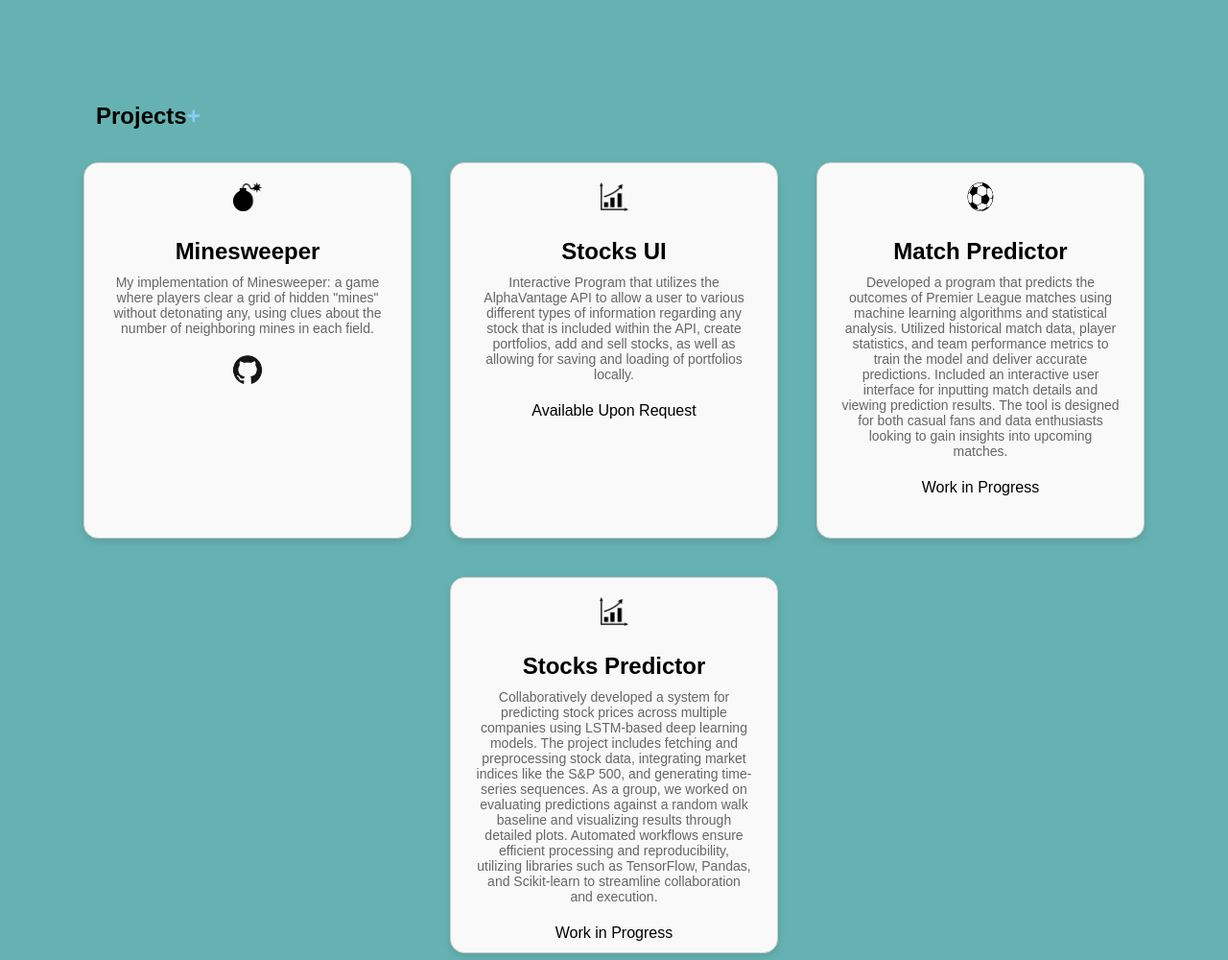
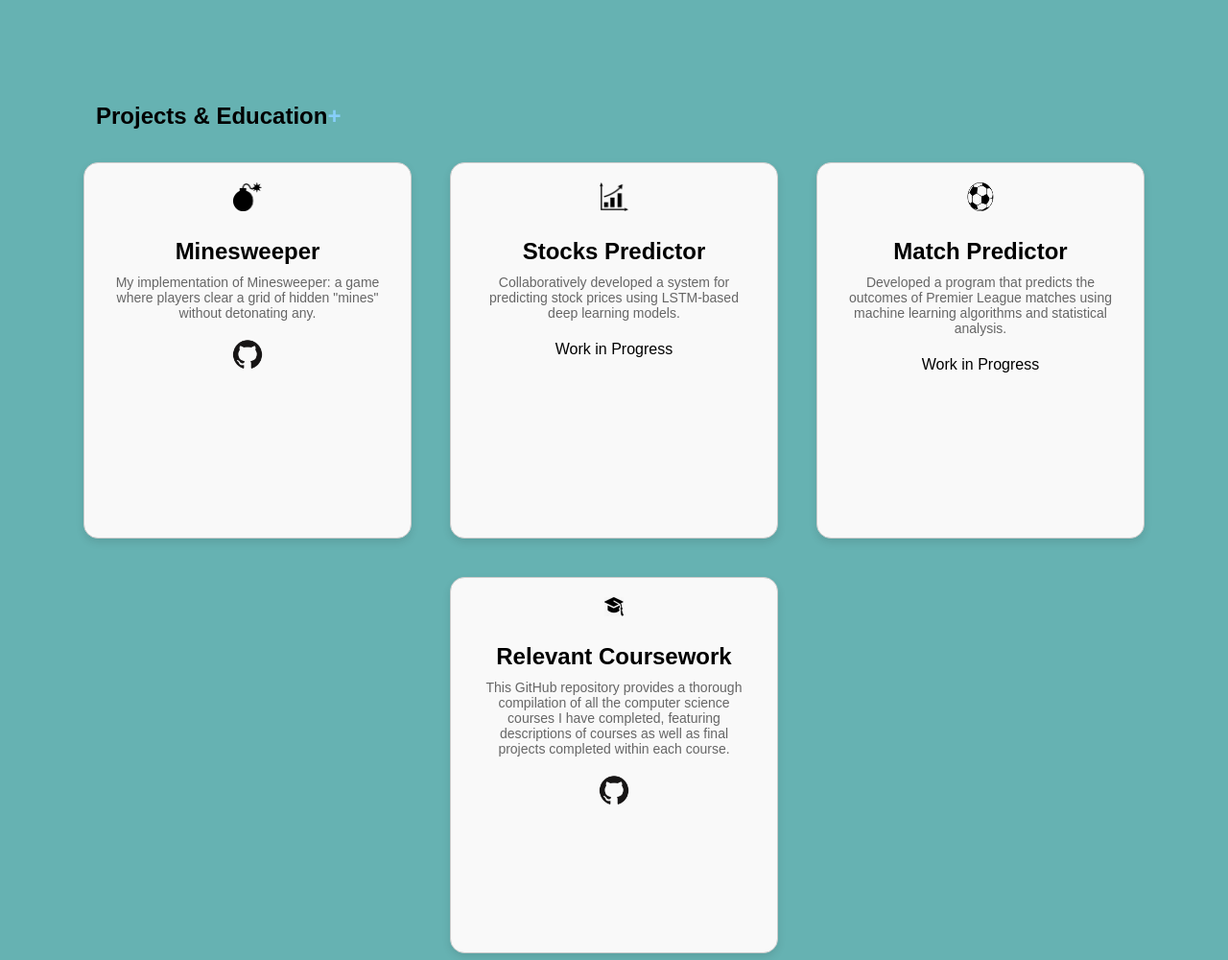
Before and after one commit to jobvengalil/jobvengalil.github.io, a plain HTML site: page index.html in a window 1280 px wide. Shown: the part 549-1549 px from the top of the page at 96% size. Drawn offline with Linux system fonts and the light colour scheme.

Commit message:
Update index.html

```diff
--- a/index.html
+++ b/index.html
@@ -58,7 +58,7 @@
       <h3 class="aboutMe">About Me</h3>
       <p class="aboutMe">Hi, I’m a Computer Science student at Northeastern University, Class of 2027.</p>
       <p class="aboutMe">I began coding in high school, where I took a web development course through MCLA.</p>
-      <p class="aboutMe">This experience ignited my passion for coding, and I've continued to develop my skills through my coursework</p>
+      <p class="aboutMe">This experience ignited my passion for coding, and I've continued to develop my skills through my coursework.</p>
       <p class="aboutMe">Currently, I'm taking courses in Algorithms, Artificial Intelligence, and Computer Systems.</p>
     </div>
   </div>
@@ -70,15 +70,15 @@
     });
   </script>
 
-  <!-- PROJECTS -->
-  <h3 class="projectsTitle">Projects</h3>
+  <!-- PROJECTS & EDUCATION -->
+  <h3 class="projectsTitle">Projects & Education</h3>
   <div class="rowBox">
+    <!-- Project: Minesweeper -->
     <div class="box">
       <img src="../img/bomb.png" height="30" width="30" />
       <p class="boxTitle">Minesweeper</p>
       <p class="boxSubTitle">
-        My implementation of Minesweeper: a game where players clear a grid of hidden "mines" without detonating any,
-        using clues about the number of neighboring mines in each field.
+        My implementation of Minesweeper: a game where players clear a grid of hidden "mines" without detonating any.
       </p>
       <div class="center-container">
         <div class="image-container">
@@ -89,45 +89,34 @@
         </div>
       </div>
     </div>
+
+    <!-- Project: Stocks Predictor -->
     <div class="box">
       <img src="../img/stocks.png" height="30" width="30" />
-      <p class="boxTitle">Stocks UI</p>
+      <p class="boxTitle">Stocks Predictor</p>
       <p class="boxSubTitle">
-        Interactive Program that utilizes the AlphaVantage API to allow a user to various different types
-        of information regarding any stock that is included within the API, create portfolios, add and sell stocks, as well as
-        allowing for saving and loading of portfolios locally.
-      </p>
-      <div class="center-container">
-        <p class="boxExtraInfo">Available Upon Request</p>
-        <div class="hover-line"></div>
-      </div>
-    </div>
-    <div class="box">
-      <img src="../img/soccer.png" height="30" width="30" />
-      <p class="boxTitle">Match Predictor</p>
-      <p class="boxSubTitle">
-        Developed a program that predicts the outcomes of Premier League matches using machine learning algorithms and statistical analysis. Utilized historical match data, player statistics, and team performance metrics to train the model and deliver accurate predictions. Included an interactive user interface for inputting match details and viewing prediction results. The tool is designed for both casual fans and data enthusiasts looking to gain insights into upcoming matches.
+        Collaboratively developed a system for predicting stock prices using LSTM-based deep learning models.
       </p>
       <div class="center-container">
         <p class="boxExtraInfo">Work in Progress</p>
         <div class="hover-line"></div>
       </div>
     </div>
+
+    <!-- Project: Match Predictor -->
     <div class="box">
-      <img src="../img/stocks.png" height="30" width="30" />
-      <p class="boxTitle">Stocks Predictor</p>
+      <img src="../img/soccer.png" height="30" width="30" />
+      <p class="boxTitle">Match Predictor</p>
       <p class="boxSubTitle">
-        Collaboratively developed a system for predicting stock prices across multiple companies using LSTM-based deep learning models. The project includes fetching and preprocessing stock data, integrating market indices like the S&P 500, and generating time-series sequences. As a group, we worked on evaluating predictions against a random walk baseline and visualizing results through detailed plots. Automated workflows ensure efficient processing and reproducibility, utilizing libraries such as TensorFlow, Pandas, and Scikit-learn to streamline collaboration and execution.
+        Developed a program that predicts the outcomes of Premier League matches using machine learning algorithms and statistical analysis.
       </p>
       <div class="center-container">
         <p class="boxExtraInfo">Work in Progress</p>
         <div class="hover-line"></div>
       </div>
     </div>
-  </div>
 
-  <!-- EDUCATION -->
-  <h3 style="margin-left: 100px; margin-top: 70px; font-size: x-large">Education</h3>
+    <!-- Education: Relevant Coursework -->
     <div class="box">
       <img src="../img/school.jpg" height="20" width="20" />
       <p class="boxTitle">Relevant Coursework</p>
@@ -143,6 +132,7 @@
         </div>
       </div>
     </div>
+  </div>
 
   <!-- FOOTER -->
   <footer>
```
Lines whose indentation alone changed are shown as unchanged.
